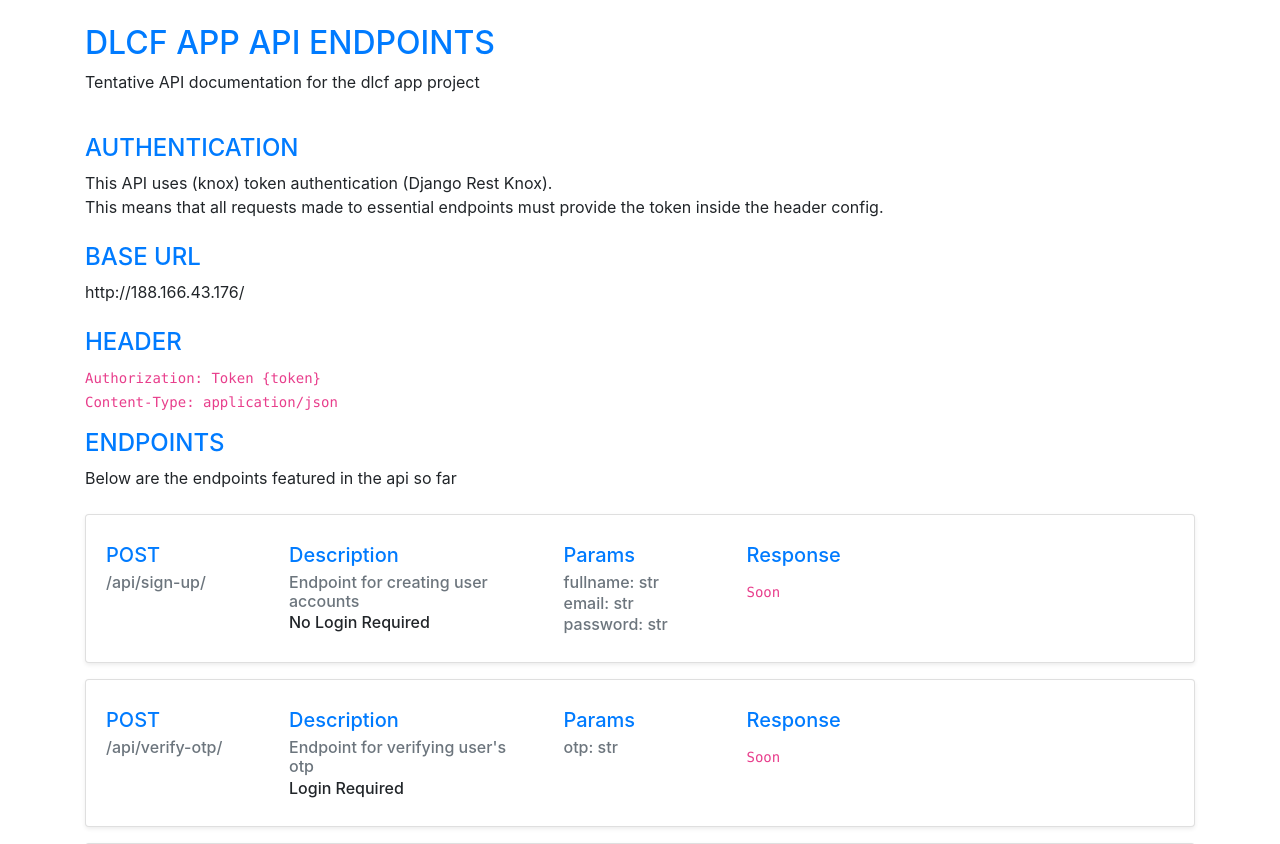
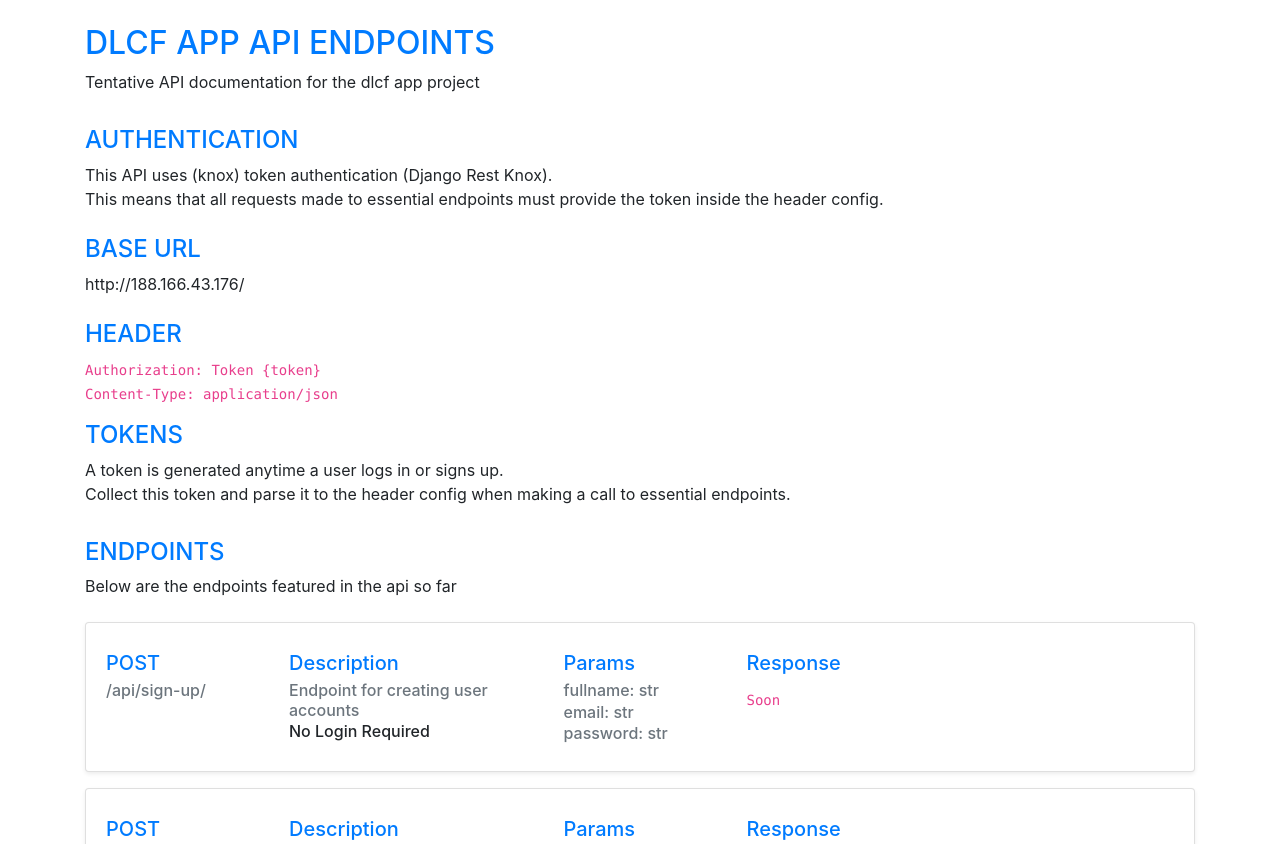
Before and after one commit to DCLF-LEGON/app_backend, a Django app: template core/documentation/templates/documentation/documentation.html in a window 1280 px wide. Shown: the part 69-913 px from the top of the page. Run offline with Django 4.2, Linux system fonts and the light colour scheme; the template is opened without the code that fills it, so the values that code supplies are empty; some libraries are stand-ins or nearby versions.

Commit message:
Update documentation.html

```diff
--- a/core/documentation/templates/documentation/documentation.html
+++ b/core/documentation/templates/documentation/documentation.html
@@ -39,7 +39,7 @@
             </div>
         </div>
 
-        <div class="row mt-4">
+        <div class="row mt-3">
             <!-- header  col -->
             <div class="col-12 ">
                 <h4 class="text-left text-primary">AUTHENTICATION</h4>
@@ -63,6 +63,13 @@
                     Authorization: Token {token} <br>
                     Content-Type: application/json
                 </code>
+            </div>
+        </div>
+        <div class="row mt-3">
+            <div class="col-12 ">
+                <h4 class="text-left text-primary">TOKENS</h4>
+                <p class="text-left">A token is generated anytime a user logs in or signs up. <br>Collect this token
+                    and parse it to the header config when making a call to essential endpoints. </p>
             </div>
         </div>
         <div class="row mt-3">
```
